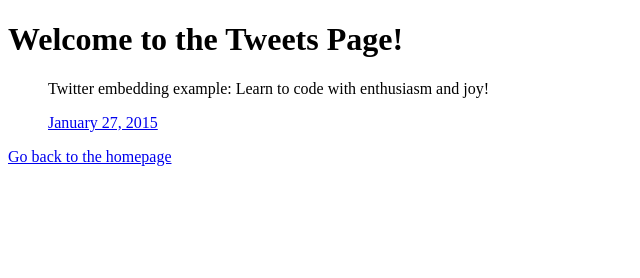
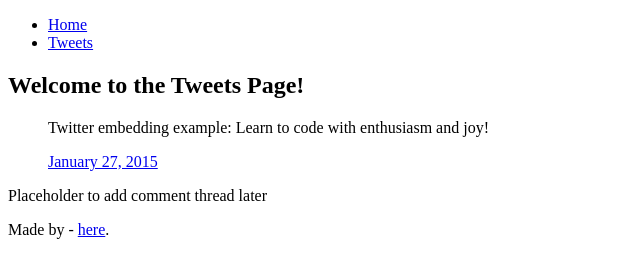
Before and after one commit to Ondayo/My_First_Portfolio, a plain HTML site: page html_basic/tweets.html in a window 1280 px wide. Shown: the whole page, without its empty margins (0-640 px from the left). Drawn offline with Linux system fonts and the light colour scheme.

Commit message:
Update tweets.html

```diff
--- a/html_basic/tweets.html
+++ b/html_basic/tweets.html
@@ -6,19 +6,33 @@
     <title>Embedded Tweets</title>
 </head>
 <body>
-    <h1>Welcome to the Tweets Page!</h1>
+    <!-- Header with Navigation -->
+    <header>
+        <ul>
+            <li><a href="index.html">Home</a></li>
+            <li><a href="tweets.html">Tweets</a></li>
+        </ul>
+    </header>
 
-    <!-- Embed a tweet -->
-    <blockquote class="twitter-tweet">
-        <p lang="en" dir="ltr">Twitter embedding example: Learn to code with enthusiasm and joy!</p>
-        <a href="https://twitter.com/TwitterDev/status/560070183650213889">January 27, 2015</a>
-    </blockquote>
+    <!-- Main Content -->
+    <main>
+        <article>
+            <h1>Welcome to the Tweets Page!</h1>
+            <!-- Embed a tweet -->
+            <blockquote class="twitter-tweet">
+                <p lang="en" dir="ltr">Twitter embedding example: Learn to code with enthusiasm and joy!</p>
+                <a href="https://twitter.com/TwitterDev/status/560070183650213889">January 27, 2015</a>
+            </blockquote>
+            <script async src="https://platform.twitter.com/widgets.js" charset="utf-8"></script>
+        </article>
+        <aside>
+            <p>Placeholder to add comment thread later</p>
+        </aside>
+    </main>
 
-    <!-- Link to go back to the homepage -->
-    <p>
-        <a href="index.html">Go back to the homepage</a>
-    </p>
-
-    <script async src="https://platform.twitter.com/widgets.js" charset="utf-8"></script>
+    <!-- Footer -->
+    <footer>
+        <p>Made by <YOUR NAME> - <a href="<ANY LINK>" target="_blank">here</a>.</p>
+    </footer>
 </body>
 </html>
```
